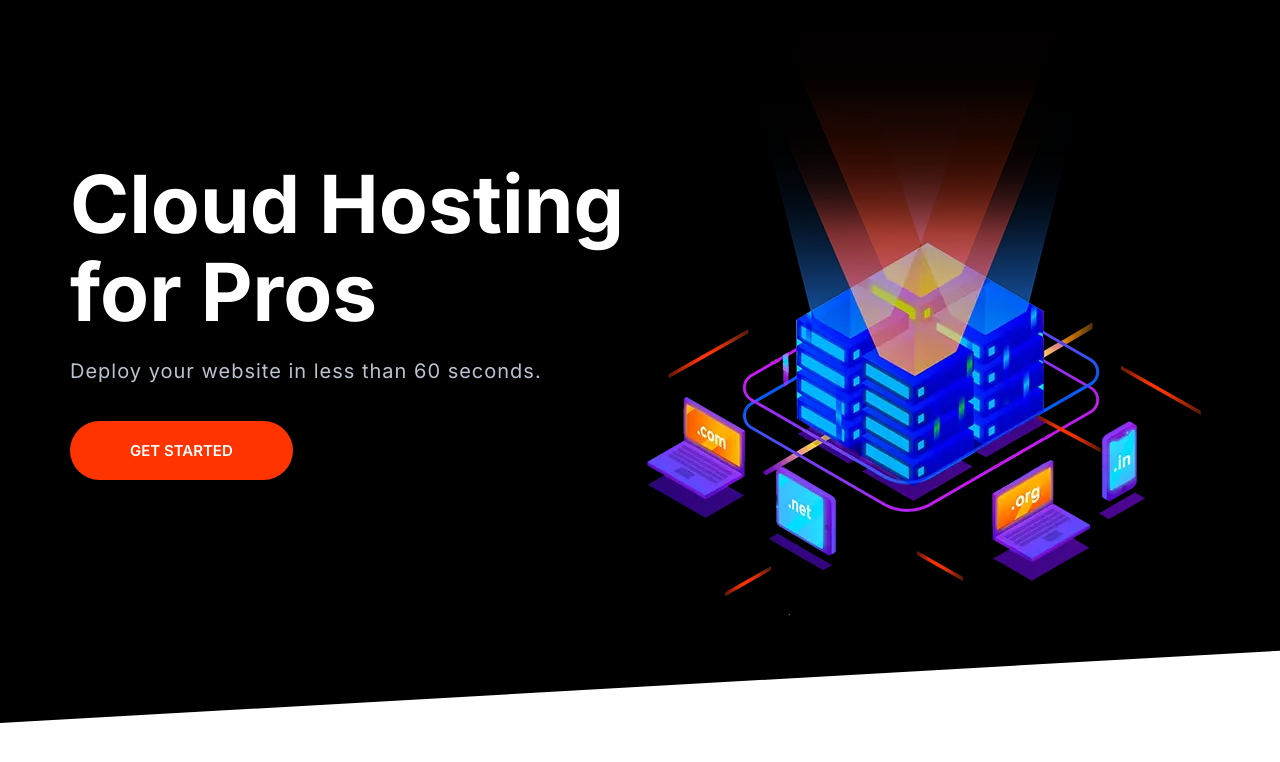
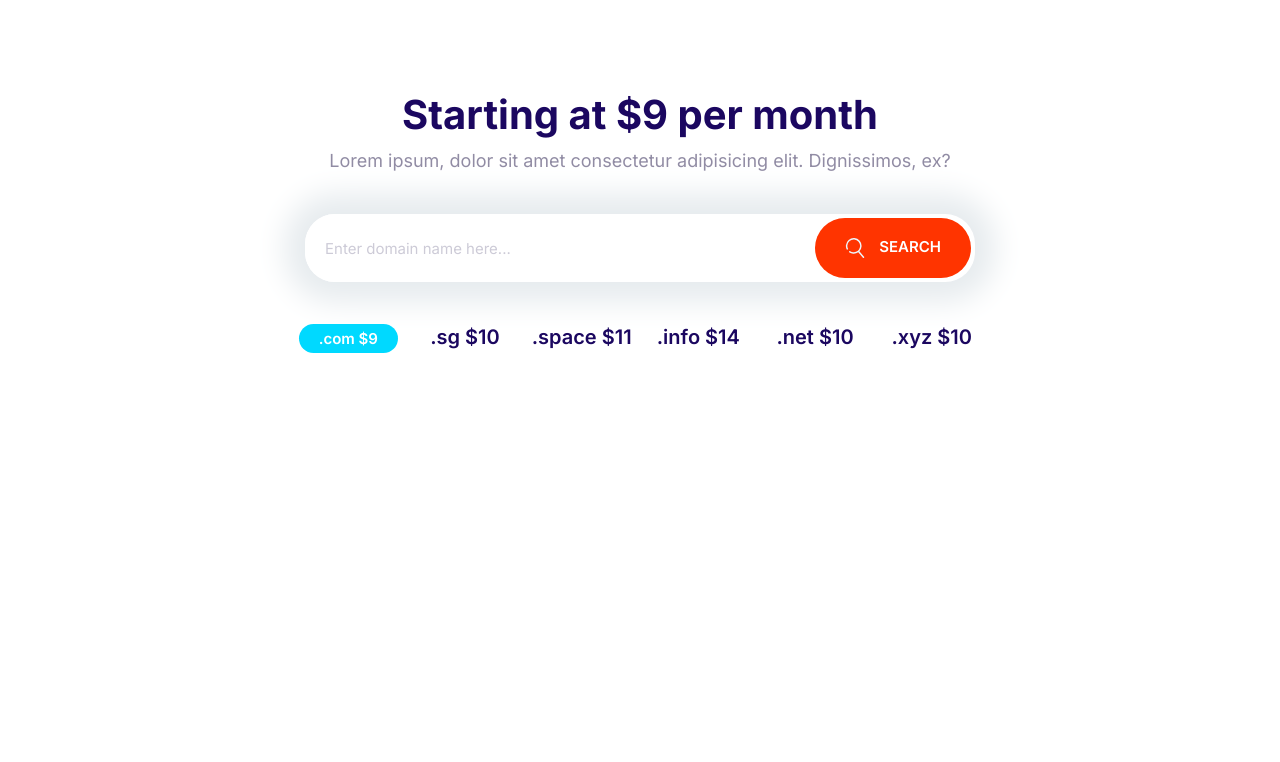
Before and after one commit to midlad/miladify, a plain HTML site: page index.html in a window 1280 px wide. Drawn offline with Linux system fonts and the light colour scheme.

Commit message:
Build the domain block component.

```diff
--- a/css/styles.css
+++ b/css/styles.css
@@ -198,10 +198,18 @@ a {
     font-size: 1.8rem;
     font-weight: 600;
     margin: 1rem 0;
+    outline: 0;
     padding: 2rem 3rem;
     text-align: center;
     text-transform: uppercase;
     white-space: nowrap;
+}
+
+.btn .icon {
+    width: 2rem;
+    height: 2rem;
+    margin-right: 1rem;
+    vertical-align: middle;
 }
 
 .btn--primary {
@@ -278,7 +286,7 @@ a {
 .input-group .input {
     border: 0;
     flex-grow: 1;
-    padding: 1.5rem;
+    padding: 1.5rem 2rem;
 }
 
 .input-group .btn {
@@ -698,3 +706,29 @@ a {
         align-self: center;
     }
 }
+
+/* Domain Block */
+
+.block-domain .input-group {
+    box-shadow: 0 0 30px 20px #e6ebee;
+    border: 0;
+    margin: 4rem auto;
+    max-width: 670px;
+}
+
+.block-domain__prices {
+    display: grid;
+    font-size: 2rem;
+    font-weight: 600;
+    grid-template-columns: repeat(3, 1fr);
+    grid-template-rows: repeat(2, 6rem);
+    justify-items: center;
+    margin: 0 auto;
+    max-width: 700px;
+}
+
+@media screen and (min-width: 768px) {
+    .block-domain__prices {
+        grid-template-columns: repeat(auto-fit, minmax(10rem, 1fr))
+    }
+}
--- a/index.html
+++ b/index.html
@@ -14,35 +14,35 @@
     <link rel="stylesheet" href="css/styles.css" />
   </head>
   <body>
-    <section class="block block--dark block__skewed-left hero">
-      <div class="container grid grid--1x2">
-        <header class="block__header hero__content">
-          <h1 class="block__heading">Cloud Hosting for Pros</h1>
-          <p class="hero__tagline">
-            Deploy your website in less than 60 seconds.
-          </p>
-          <a href="" class="btn btn--accent btn--stretch">get started</a>
-        </header>
-        <picture>
-          <source
-            type="image/webp"
-            srcset="
-              images/banner.webp    1x,
-              images/banner@2x.webp 2x,
-              images/banner@3x.webp 3x
-            "
-          />
-          <source
-            type="image/png"
-            srcset="
-              images/banner.png    1x,
-              images/banner@2x.png 2x,
-              images/banner@3x.png 3x
-            "
-          />
-          <img class="hero__image" src="/images/banner.png" alt="" />
-        </picture>
+    <section class="block container block-domain">
+      <header class="block__header">
+        <h2>Starting at $9 per month</h2>
+        <p>
+          Lorem ipsum, dolor sit amet consectetur adipisicing elit. Dignissimos,
+          ex?
+        </p>
+      </header>
+      <div class="input-group">
+        <input
+          type="text"
+          class="input"
+          placeholder="Enter domain name here..."
+        />
+        <button class="btn btn--accent">
+          <svg class="icon icon--white">
+            <use xlink:href="/images/sprite.svg#search"></use>
+          </svg>
+          Search
+        </button>
       </div>
+      <ul class="list block-domain__prices">
+        <li><span class="badge badge--secondary">.com $9</span></li>
+        <li>.sg $10</li>
+        <li>.space $11</li>
+        <li>.info $14</li>
+        <li>.net $10</li>
+        <li>.xyz $10</li>
+      </ul>
     </section>
     <script src="/js/main.js"></script>
   </body>
```
Also changed, not shown: components/domain-block.html (added, +25 -0 lines).
